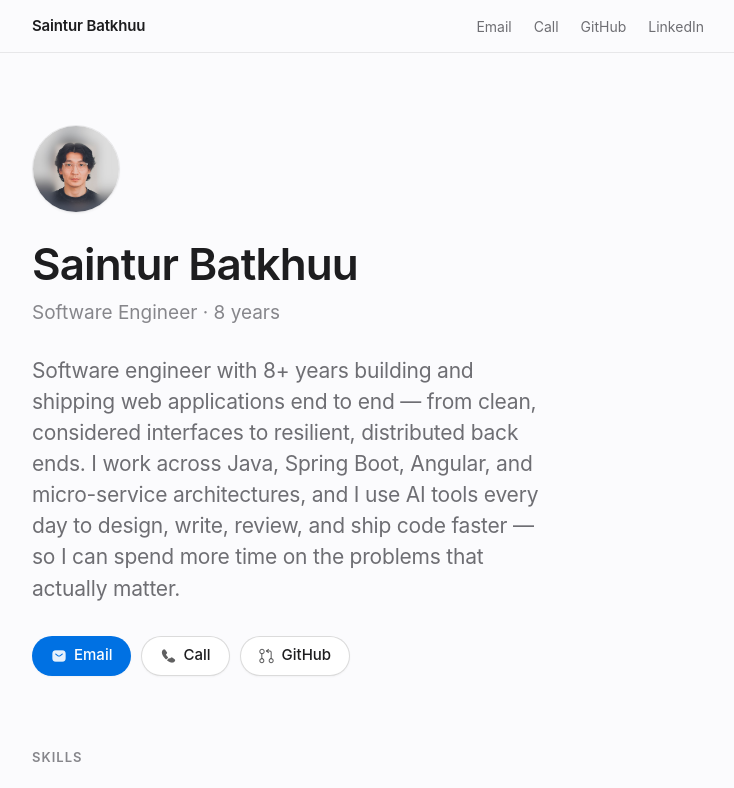
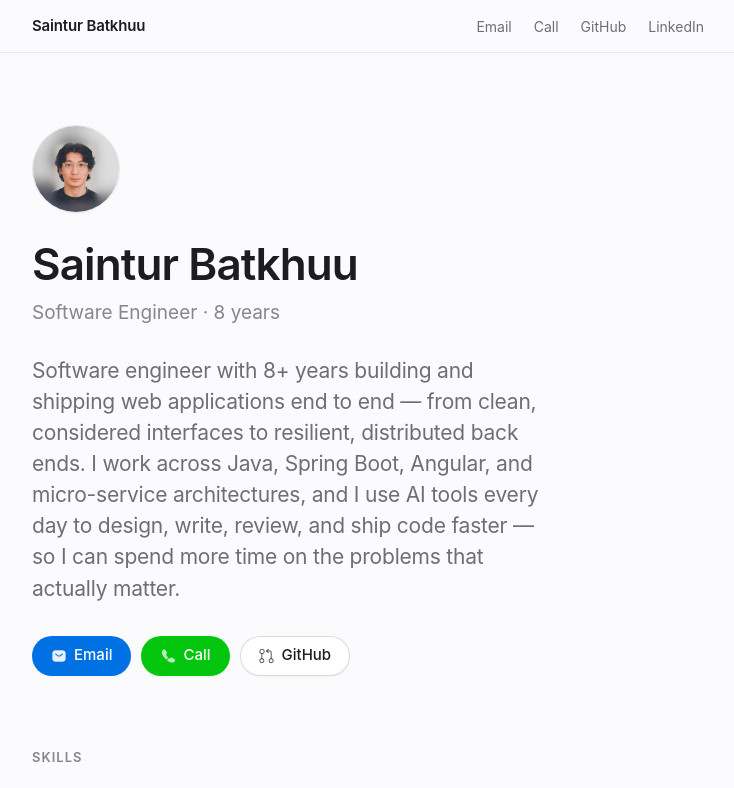
Before and after one commit to saintur/resume, an Angular app: page / in a window 1280 px wide. Shown: the top 788 px of the page, without its empty margins (272-1006 px from the left). Built offline with nearby package versions, Linux system fonts and the light colour scheme.

Commit message:
call green color

```diff
--- a/src/app/app.component.html
+++ b/src/app/app.component.html
@@ -3,7 +3,7 @@
     <span class="nav-name">{{ user.firstname }} {{ user.lastname }}</span>
     <nav class="nav-links">
       <a href="mailto:saintur.batkhuu@gmail.com">Email</a>
-      <a href="tel:+1(646)238-8558">Call</a>
+      <a class="green" href="tel:+1(646)238-8558">Call</a>
       <a [attr.href]="user.github" target="_blank" rel="noopener">GitHub</a>
       <a [attr.href]="user.web" target="_blank" rel="noopener">LinkedIn</a>
     </nav>
@@ -22,7 +22,7 @@
       <a class="btn primary" href="mailto:saintur.batkhuu@gmail.com">
         <i class="isb-sms"></i> Email
       </a>
-      <a class="btn" href="tel:+1(646)238-8558">
+      <a class="btn green" href="tel:+1(646)238-8558">
         <i class="isb-call"></i> Call
       </a>
       <a class="btn" [attr.href]="user.github" target="_blank" rel="noopener">
--- a/src/styles.css
+++ b/src/styles.css
@@ -18,6 +18,9 @@
 
     --accent: #0071e3;
     --accent-soft: rgba(0, 113, 227, 0.1);
+
+    --green: #05c60e;
+    --green-soft: rgb(30 227 0 / 0.1);
 
     --nav-bg: rgba(251, 251, 253, 0.72);
 
@@ -47,6 +50,9 @@
 
         --accent: #2997ff;
         --accent-soft: rgba(41, 151, 255, 0.14);
+
+        --green: #13df1d;
+        --green-soft: rgb(30 227 0 / 0.1);
 
         --nav-bg: rgba(0, 0, 0, 0.72);
 
@@ -234,6 +240,12 @@ img {
     color: #fff;
     background: var(--accent);
     border-color: transparent;
+}
+
+.btn.green {
+    color: #fff;
+    background-color: var(--green);
+    border-color: var(--green-soft);
 }
 
 .btn.primary i {
```
